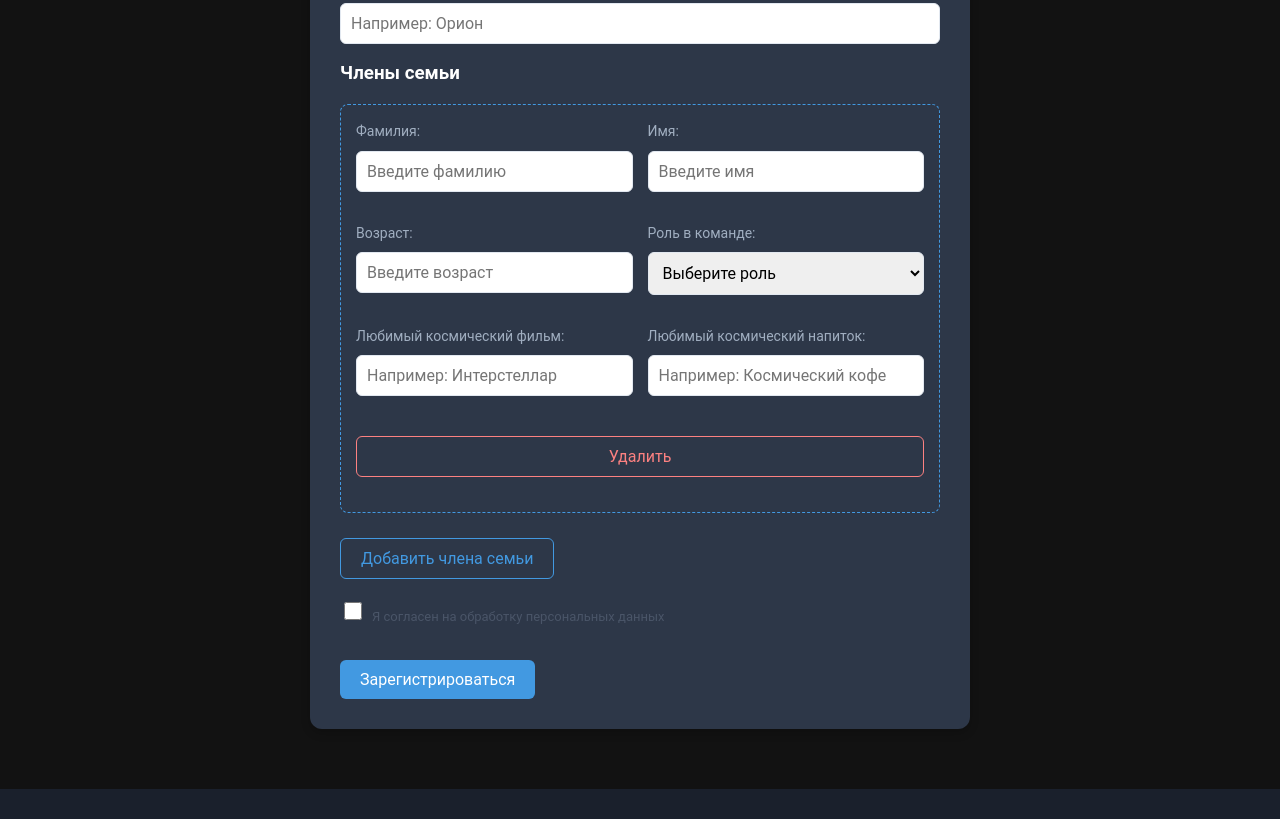
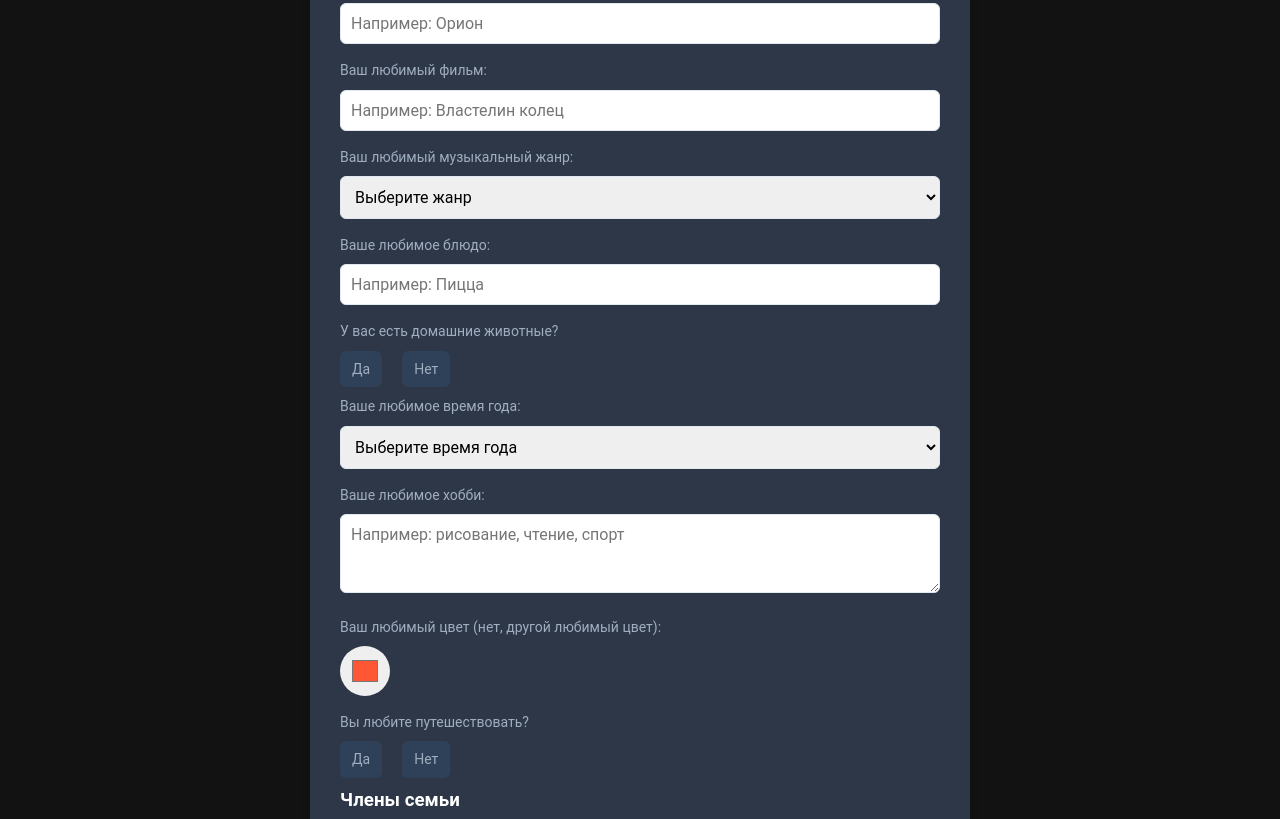
Before and after one commit to kotazzz/webproj2, a plain HTML site: page registration.html in a window 1280 px wide. Shown: the part 2090-2909 px from the top of the page. Drawn offline with Linux system fonts and the light colour scheme.

Commit message:
Добавлены новые поля и обработчики в форму регистрации, включая любимый фильм, музыкальный жанр, любимое время года, цвет, хобби и информацию о домашних животных. Обновлены стили для радиокнопок.

```diff
--- a/registration.html
+++ b/registration.html
@@ -191,6 +191,71 @@
                     <input type="text" id="reg-favorite-constellation" placeholder="Например: Орион">
                 </div>
 
+                <div class="form-group">
+                    <label for="reg-favorite-movie">Ваш любимый фильм:</label>
+                    <input type="text" id="reg-favorite-movie" placeholder="Например: Властелин колец">
+                </div>
+
+                <div class="form-group">
+                    <label for="reg-favorite-music">Ваш любимый музыкальный жанр:</label>
+                    <select id="reg-favorite-music" required>
+                        <option value="" disabled selected>Выберите жанр</option>
+                        <option value="rock">Рок</option>
+                        <option value="pop">Поп</option>
+                        <option value="jazz">Джаз</option>
+                        <option value="classical">Классическая музыка</option>
+                        <option value="hiphop">Хип-хоп</option>
+                        <option value="electronic">Электронная музыка</option>
+                        <option value="folk">Фолк</option>
+                    </select>
+                </div>
+
+                <div class="form-group">
+                    <label for="reg-favorite-food">Ваше любимое блюдо:</label>
+                    <input type="text" id="reg-favorite-food" placeholder="Например: Пицца">
+                </div>
+
+                <div class="form-group">
+                    <label for="reg-pet">У вас есть домашние животные?</label>
+                    <div class="radio-group">
+                        <input type="radio" id="pet-yes" name="pet" value="yes" required>
+                        <label for="pet-yes">Да</label>
+                        <input type="radio" id="pet-no" name="pet" value="no">
+                        <label for="pet-no">Нет</label>
+                    </div>
+                </div>
+
+                <div class="form-group">
+                    <label for="reg-favorite-season">Ваше любимое время года:</label>
+                    <select id="reg-favorite-season" required>
+                        <option value="" disabled selected>Выберите время года</option>
+                        <option value="spring">Весна</option>
+                        <option value="summer">Лето</option>
+                        <option value="autumn">Осень</option>
+                        <option value="winter">Зима</option>
+                    </select>
+                </div>
+
+                <div class="form-group">
+                    <label for="reg-favorite-hobby">Ваше любимое хобби:</label>
+                    <textarea id="reg-favorite-hobby" rows="3" placeholder="Например: рисование, чтение, спорт"></textarea>
+                </div>
+
+                <div class="form-group">
+                    <label for="reg-favorite-color">Ваш любимый цвет (нет, другой любимый цвет):</label>
+                    <input type="color" id="reg-favorite-color" value="#FF5733">
+                </div>
+
+                <div class="form-group">
+                    <label for="reg-travel">Вы любите путешествовать?</label>
+                    <div class="radio-group">
+                        <input type="radio" id="travel-yes" name="travel" value="yes" required>
+                        <label for="travel-yes">Да</label>
+                        <input type="radio" id="travel-no" name="travel" value="no">
+                        <label for="travel-no">Нет</label>
+                    </div>
+                </div>
+
                 <h3>Члены семьи</h3>
                 <div id="family-members-container">
                     <div class="family-member">
--- a/scripts/form-handlers.js
+++ b/scripts/form-handlers.js
@@ -169,7 +169,6 @@ document.addEventListener('DOMContentLoaded', function() {
         });
     }
 
-
     // Обработчик для любимой космической еды
     const spaceFoodInput = document.getElementById('reg-favorite-space-food');
     if (spaceFoodInput) {
@@ -185,4 +184,52 @@ document.addEventListener('DOMContentLoaded', function() {
             console.log(`Любимое созвездие: ${this.value}`);
         });
     }
+
+    // Обработчик для выбора любимого фильма
+    const favoriteMovieInput = document.getElementById('reg-favorite-movie');
+    if (favoriteMovieInput) {
+        favoriteMovieInput.addEventListener('input', function() {
+            console.log(`Любимый фильм: ${this.value}`);
+        });
+    }
+
+    // Обработчик для выбора музыкального жанра
+    const favoriteMusicSelect = document.getElementById('reg-favorite-music');
+    if (favoriteMusicSelect) {
+        favoriteMusicSelect.addEventListener('change', function() {
+            console.log(`Любимый музыкальный жанр: ${this.value}`);
+        });
+    }
+
+    // Обработчик для выбора времени года
+    const favoriteSeasonSelect = document.getElementById('reg-favorite-season');
+    if (favoriteSeasonSelect) {
+        favoriteSeasonSelect.addEventListener('change', function() {
+            console.log(`Любимое время года: ${this.value}`);
+        });
+    }
+
+    // Обработчик для выбора цвета
+    const favoriteColorInput = document.getElementById('reg-favorite-color');
+    if (favoriteColorInput) {
+        favoriteColorInput.addEventListener('input', function() {
+            console.log(`Любимый цвет: ${this.value}`);
+        });
+    }
+
+    // Обработчик для радиокнопок (домашние животные)
+    const petInputs = document.querySelectorAll('input[name="pet"]');
+    petInputs.forEach(input => {
+        input.addEventListener('change', function() {
+            console.log(`Домашние животные: ${this.value === 'yes' ? 'Есть' : 'Нет'}`);
+        });
+    });
+
+    // Обработчик для радиокнопок (путешествия)
+    const travelInputs = document.querySelectorAll('input[name="travel"]');
+    travelInputs.forEach(input => {
+        input.addEventListener('change', function() {
+            console.log(`Любите путешествовать: ${this.value === 'yes' ? 'Да' : 'Нет'}`);
+        });
+    });
 });
--- a/styles/style.css
+++ b/styles/style.css
@@ -869,31 +869,30 @@ textarea:focus {
     outline: none;
 }
 
-/* Стили для выбора даты */
-input[type="date"] {
-    padding: 10px;
-    border: 1px solid #E2E8F0;
-    border-radius: 6px;
-    font-size: 16px;
-    width: 100%;
-    box-sizing: border-box;
-    transition: border-color 0.3s ease;
+/* Стили для радиокнопок */
+.radio-group {
+    display: flex;
+    gap: 15px;
+    align-items: center;
 }
 
-input[type="date"]:focus {
-    border-color: #4299E1;
-    outline: none;
+.radio-group input[type="radio"] {
+    display: none;
 }
 
-/* Стили для настроения */
-#mood-display {
-    margin-top: 8px;
+.radio-group label {
+    cursor: pointer;
+    padding: 5px 10px;
+    border: 2px solid transparent;
+    border-radius: 6px;
+    transition: border-color 0.3s ease;
     font-size: 14px;
-    color: #A0AEC0;
-    text-align: center;
-    padding: 5px;
-    background-color: rgba(74, 85, 104, 0.1);
-    border-radius: 4px;
+    background-color: rgba(66, 153, 225, 0.1);
+}
+
+.radio-group input[type="radio"]:checked + label {
+    border-color: #4299E1;
+    background-color: rgba(66, 153, 225, 0.2);
 }
 
 /* Стили для выбора звезды */
```
